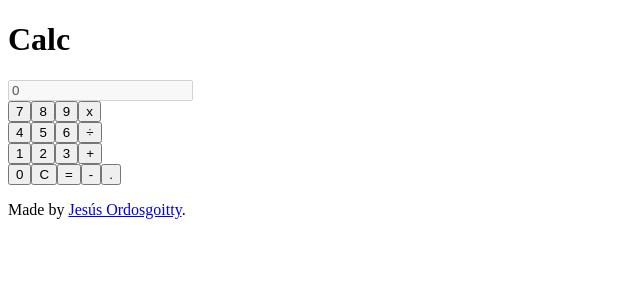
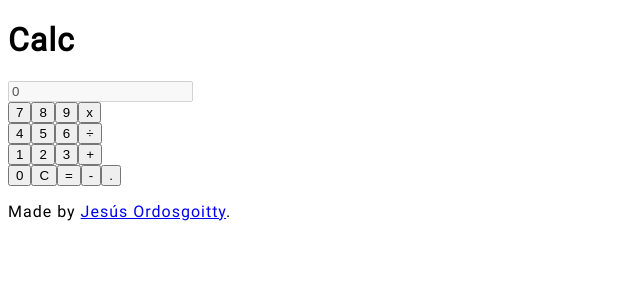
Before and after one commit to jesuodz/Calc, a React (Create React App) app: page / in a window 1280 px wide. Shown: the top 300 px of the page, without its empty margins (0-640 px from the left). Built offline with nearby package versions, Linux system fonts and the light colour scheme.

Commit message:
Add fonts

```diff
--- /dev/null
+++ b/src/App.css
@@ -0,0 +1,17 @@
+@font-face {
+  font-family: 'Roboto';
+  font-style: normal;
+  font-weight: 400;
+  src: local('Roboto'), url('./fonts/Roboto-Regular.woff');
+}
+@font-face {
+  font-family: 'Roboto';
+  font-style: normal;
+  font-weight: 300;
+  src: local('Roboto'), url('./fonts/Roboto-Light.woff');
+}
+
+body {
+  font-family: 'Roboto';
+  letter-spacing: 1px;
+}
--- a/src/App.js
+++ b/src/App.js
@@ -3,6 +3,8 @@ import AppHeader from './components/AppHeader';
 import Display from './components/Display';
 import KeyPad from './components/KeyPad';
 import Footer from './components/Footer';
+
+import './App.css';
 
 class App extends Component {
   render() {
```
Also changed, not shown: src/fonts/Roboto-Light.woff (added), src/fonts/Roboto-Regular.woff (added).
